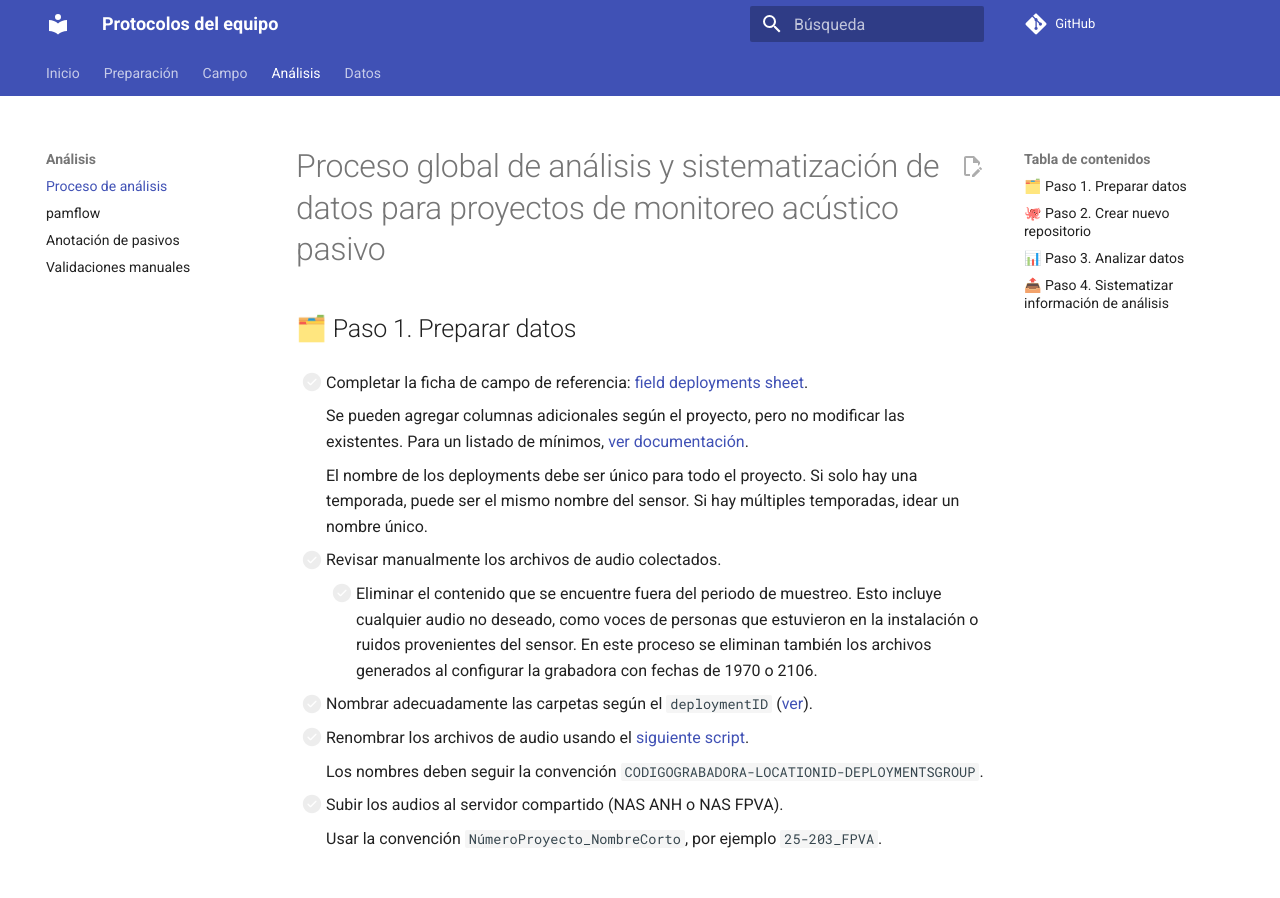
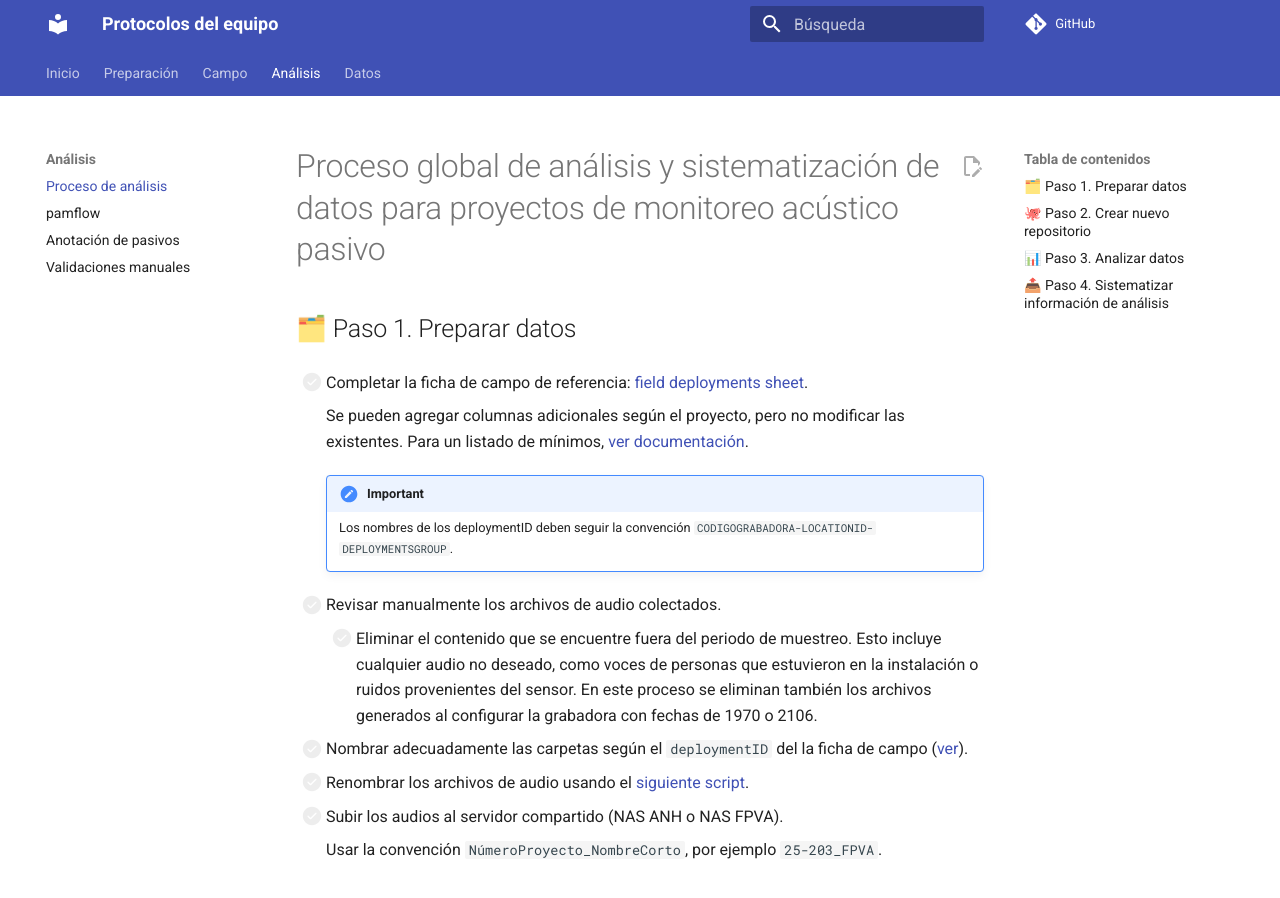
Before and after one commit to juansulloa/protocolos-sonidos, an MkDocs documentation site: the page built from docs/analisis/proceso-analisis.md, in a window 1280 px wide and 900 px high. Built offline with MkDocs 1.6.1 and Material for MkDocs 9.7.7, drawn with Linux system fonts in a browser that asks for light colours; comment, search, counter and statistics services are not loaded.

Commit message:
ajustes al proceso de análisis - convención de deploymentID

```diff
--- a/docs/analisis/proceso-analisis.md
+++ b/docs/analisis/proceso-analisis.md
@@ -6,14 +6,15 @@
 
     Se pueden agregar columnas adicionales según el proyecto, pero no modificar las existentes. Para un listado de mínimos, [ver documentación](https://pamflow.readthedocs.io/en/latest/data_standardization/data_exchange_format.html).
 
-    El nombre de los deployments debe ser único para todo el proyecto. Si solo hay una temporada, puede ser el mismo nombre del sensor. Si hay múltiples temporadas, idear un nombre único.
+    !!! important
+        Los nombres de los deploymentID deben seguir la convención `CODIGOGRABADORA-LOCATIONID-DEPLOYMENTSGROUP`.
 
 - [ ] Revisar manualmente los archivos de audio colectados.
     - [ ] Eliminar el contenido que se encuentre fuera del periodo de muestreo. Esto incluye cualquier audio no deseado, como voces de personas que estuvieron en la instalación o ruidos provenientes del sensor. En este proceso se eliminan también los archivos generados al configurar la grabadora con fechas de 1970 o 2106.
-- [ ] Nombrar adecuadamente las carpetas según el `deploymentID` ([ver](https://pamflow.readthedocs.io/en/latest/data_standardization/data_exchange_format.html#file-organization)).
+
+- [ ] Nombrar adecuadamente las carpetas según el `deploymentID` del la ficha de campo ([ver](https://pamflow.readthedocs.io/en/latest/data_standardization/data_exchange_format.html#file-organization)).
+
 - [ ] Renombrar los archivos de audio usando el [siguiente script](https://github.com/pamflow-org/rename_audio_files).
-
-    Los nombres deben seguir la convención `CODIGOGRABADORA-LOCATIONID-DEPLOYMENTSGROUP`.
 
 - [ ] Subir los audios al servidor compartido (NAS ANH o NAS FPVA).
 
```
